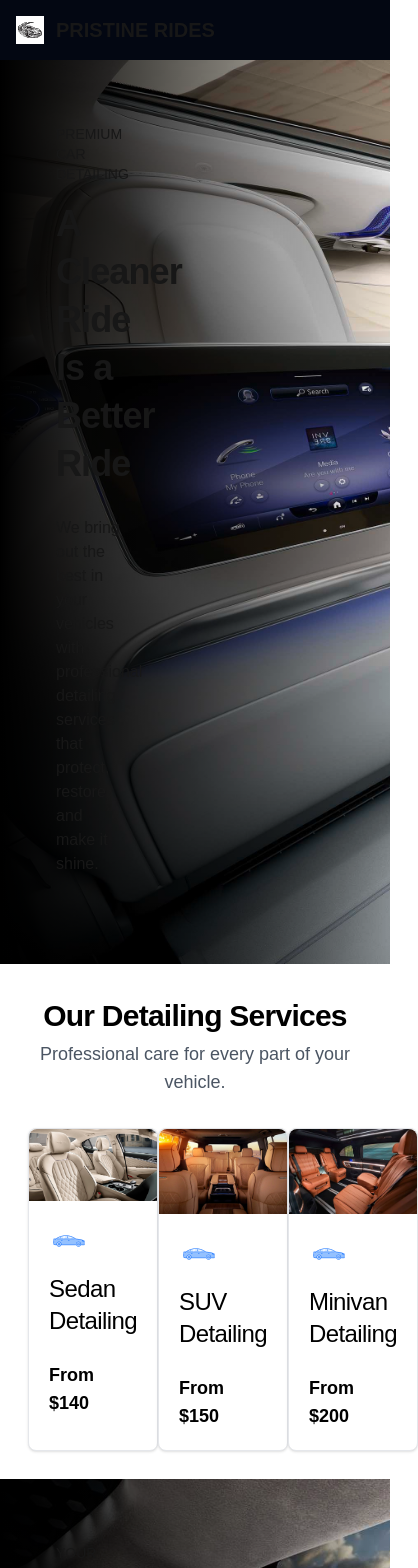
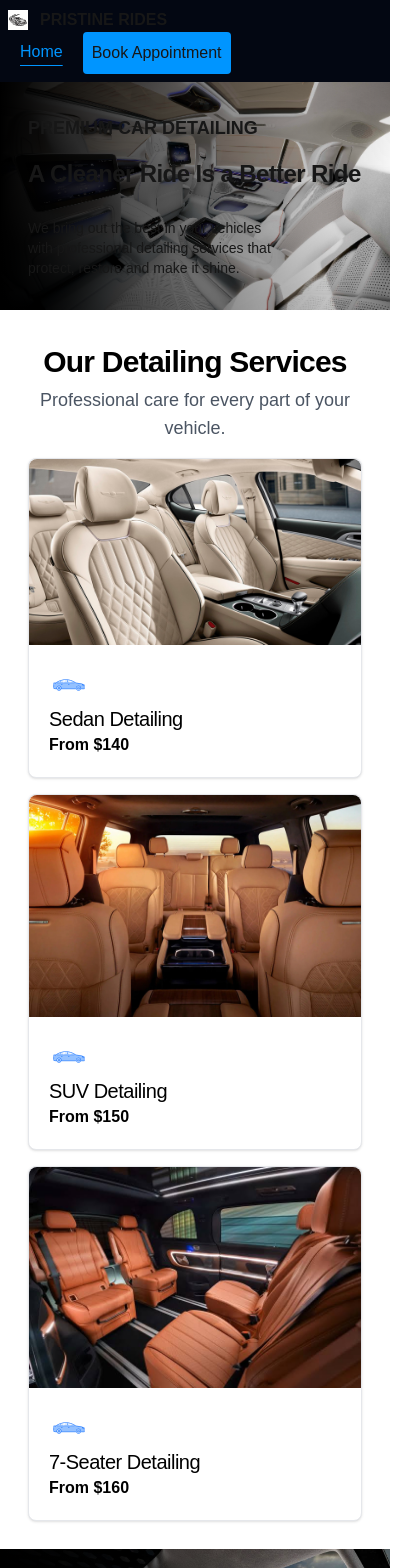
Before and after one commit to ICUBE321/pristine-rides, a Next.js app: page / in a window 390 px wide. Shown: the top 1568 px of the page, 418 px wide, since content can reach past the window. Built offline with nearby package versions, Linux system fonts and the light colour scheme.

Commit message:
made app mobile responsive

```diff
--- a/app/page.js
+++ b/app/page.js
@@ -8,13 +8,15 @@ export default function Home() {
       <Navbar />
       {/* Header */}
       <div className="block bg-[url(/benz-interior.jpg)] bg-no-repeat bg-cover bg-left">
-        <div className="bg-linear-to-r from-black to-transparent py-16 px-14">
-          <div className="flex-col max-w-1/4">
-            <h2 className="text-sm">PREMIUM CAR DETAILING</h2>
-            <h5 className="mb-3 text-4xl pt-4 pb-4 font-semibold tracking-tight text-heading leading-12">
+        <div className="bg-linear-to-r from-black to-transparent py-8 lg:py-16 px-7 lg:px-14">
+          <div className="flex-col lg:max-w-1/4">
+            <h2 className="text-lg lg:text-sm font-bold lg:font-normal">
+              PREMIUM CAR DETAILING
+            </h2>
+            <h5 className="mb-3 text-2xl lg:text-4xl pt-4 pb-4 font-semibold tracking-tight text-heading lg:leading-12">
               A Cleaner Ride Is a Better Ride
             </h5>
-            <p className="text-body mb-6">
+            <p className="text-sm lg:text-lg lg:mb-6 w-3/4 lg:w-full">
               We bring out the best in your vehicles with professional detailing
               services that protect, restore and make it shine.
             </p>
@@ -26,18 +28,16 @@ export default function Home() {
         <h5 className="text-3xl font-semibold tracking-tight text-heading leading-12 text-center">
           Our Detailing Services
         </h5>
-        <p className="text-body mb-8 text-center text-lg text-gray-600">
+        <p className="mb-4 lg:mb-8 text-center text-lg text-gray-600">
           Professional care for every part of your vehicle.
         </p>
-        <div className="flex justify-around">
-          <div className="max-w-xs bg-white border border-gray-200 rounded-lg shadow-sm">
-            <a href="#">
+        <div className="flex flex-col lg:flex-row items-center justify-normal lg:justify-around">
+          <div className="lg:max-w-xs bg-white border border-gray-200 rounded-lg shadow-sm mb-4 lg:mb-0">
             <img
               className="rounded-t-lg"
               src="genesis-interior.jpg"
               alt="Sedan image"
             />
-            </a>
             <div className="p-5">
               <img
                 className="w-10 h-10 rounded-full p-1"
@@ -45,25 +45,23 @@ export default function Home() {
                 alt="Rounded sedan avatar"
               />
               <div className="text-left">
-                <a href="#">
-                  <h5 className="mt-3 mb-6 text-2xl tracking-tight text-heading">
+                <h5 className="lg:mt-3 lg:mb-6 text-xl lg:text-2xl tracking-tight text-heading">
                   Sedan Detailing
                 </h5>
-                </a>
                 <div className="flex justify-between">
-                  <h5 className="text-lg font-semibold">From $140</h5>
+                  <h5 className="text-md lg:text-lg font-semibold">
+                    From $140
+                  </h5>
                 </div>
               </div>
             </div>
           </div>
-          <div className="max-w-xs bg-white border border-gray-200 rounded-lg shadow-sm">
-            <a href="#">
+          <div className="lg:max-w-xs bg-white border border-gray-200 rounded-lg shadow-sm mb-4 lg:mb-0">
             <img
               className="rounded-t-lg"
               src="suv interior.jpg"
               alt="SUV image"
             />
-            </a>
             <div className="p-5">
               <img
                 className="w-10 h-10 rounded-full p-1"
@@ -71,25 +69,23 @@ export default function Home() {
                 alt="Rounded sedan avatar"
               />
               <div className="text-left">
-                <a href="#">
-                  <h5 className="mt-3 mb-6 text-2xl tracking-tight text-heading">
+                <h5 className="lg:mt-3 lg:mb-6 text-xl lg:text-2xl tracking-tight text-heading">
                   SUV Detailing
                 </h5>
-                </a>
                 <div className="flex justify-between">
-                  <h5 className="text-lg font-semibold">From $150</h5>
+                  <h5 className="text-md lg:text-lg font-semibold">
+                    From $150
+                  </h5>
                 </div>
               </div>
             </div>
           </div>
-          <div className="max-w-xs bg-white border border-gray-200 rounded-lg shadow-sm">
-            <a href="#">
+          <div className="lg:max-w-xs bg-white border border-gray-200 rounded-lg shadow-sm">
             <img
               className="rounded-t-lg"
               src="benz-minivan-interior.jpeg"
               alt="Benz minivan image"
             />
-            </a>
             <div className="p-5">
               <img
                 className="w-10 h-10 rounded-full p-1"
@@ -97,13 +93,13 @@ export default function Home() {
                 alt="Rounded sedan avatar"
               />
               <div className="text-left">
-                <a href="#">
-                  <h5 className="mt-3 mb-6 text-2xl tracking-tight text-heading">
-                    Minivan Detailing
+                <h5 className="lg:mt-3 lg:mb-6 text-xl lg:text-2xl tracking-tight text-heading">
+                  7-Seater Detailing
                 </h5>
-                </a>
                 <div className="flex justify-between">
-                  <h5 className="text-lg font-semibold">From $200</h5>
+                  <h5 className="text-md lg:text-lg font-semibold">
+                    From $160
+                  </h5>
                 </div>
               </div>
             </div>
@@ -113,10 +109,12 @@ export default function Home() {
       {/* Book Now */}
       <div>
         <div className="block bg-[url(/aehra-suv-interior-view.jpg)] bg-no-repeat bg-cover bg-bottom">
-          <div className="bg-linear-to-r from-black to-transparent py-16 px-14">
-            <div className="flex-col max-w-1/3">
-              <h2 className="text-sm">YOUR VEHICLE DESERVES THE BEST</h2>
-              <h5 className="mb-3 text-4xl pt-3 pb-2 font-semibold tracking-tight text-heading leading-10">
+          <div className="bg-linear-to-r from-black to-transparent py-8 lg:py-16 px-7 lg:px-14">
+            <div className="w-full lg:max-w-1/3">
+              <h2 className="text-lg lg:text-sm font-bold lg:font-normal">
+                YOUR VEHICLE DESERVES THE BEST
+              </h2>
+              <h5 className="mb-3 text-2xl lg:text-4xl pt-3 pb-2 font-semibold tracking-tight text-heading leading-10">
                 Book Your Detailing Appointment Today
               </h5>
               <p className="text-body mb-6">
--- /dev/null
+++ b/components/booking.js
@@ -0,0 +1,74 @@
+import * as z from "zod";
+import emailjs from "@emailjs/browser";
+
+const AppointmentSchema = z.object({
+  name: z.string().nonempty(),
+  email: z.email().nonempty(),
+  phone: z.e164(),
+  make: z.string(),
+  model: z.string(),
+  year: z.string(),
+  service: z.string(),
+  date: z.string(),
+  message: z.string(),
+  promo: z.boolean(),
+});
+
+export function validateAppointment(appointment) {
+  try {
+    AppointmentSchema.parse(appointment);
+    return { success: true };
+  } catch (error) {
+    if (error instanceof z.ZodError) {
+      return { success: false, issues: error.issues };
+    } else {
+      return { success: false, error: error };
+    }
+  }
+}
+
+export async function sendEmail(appointment) {
+  const serviceID = process.env.NEXT_PUBLIC_SERVICE_ID;
+  const templateID = process.env.NEXT_PUBLIC_TEMPLATE_ID;
+  const userID = process.env.NEXT_PUBLIC_API_KEY;
+
+  const emailParams = {
+    name: appointment.name,
+    service: appointment.service,
+    date: appointment.date,
+    email: appointment.email,
+    phone: appointment.phone,
+    make: appointment.make,
+    model: appointment.model,
+    year: appointment.year,
+    message: appointment.message,
+    promo: appointment.promo ? "Yes" : "No",
+  };
+
+  try {
+    const response = await emailjs.send(
+      serviceID,
+      templateID,
+      emailParams,
+      userID,
+    );
+
+    return { status: response.status, text: response.text };
+  } catch (error) {
+    return { status: 500, error: error };
+  }
+}
+
+export function getMinimumDateTime() {
+  const minimumDateTime = new Date();
+  minimumDateTime.setDate(minimumDateTime.getDate() + 1);
+  minimumDateTime.setHours(0, 0, 0, 0);
+
+  const minDateTime = new Date(
+    minimumDateTime.getTime() - minimumDateTime.getTimezoneOffset() * 60_000,
+  )
+    .toISOString()
+    .slice(0, 16);
+
+  return minDateTime;
+}
--- a/components/navbar.js
+++ b/components/navbar.js
@@ -7,37 +7,35 @@ export function Navbar() {
 
   return (
     <nav className="bg-gray-950 sticky w-full z-20 top-0 inset-s-0 border-default">
-      <div className="max-w-7xl flex flex-wrap items-center justify-between mx-auto p-4">
+      <div className="lg:max-w-7xl flex flex-wrap items-center justify-between mx-auto p-2 lg:p-4">
         <Link
           href="/"
           className="flex items-center space-x-3 rtl:space-x-reverse"
         >
           <img
             src="pristine-rides-logo.svg"
-            className="h-7"
+            className="h-5 lg:h-7"
             alt="Pristine Rides Logo"
           />
-          <span className="self-center text-xl text-heading font-semibold whitespace-nowrap">
+          <span className="self-center lg:text-xl text-heading font-semibold whitespace-nowrap">
             PRISTINE RIDES
           </span>
         </Link>
-        <div className="hidden w-full md:block md:w-auto" id="navbar-default">
-          <ul className="font-medium flex flex-col p-4 md:p-0 mt-4 border border-default rounded-base bg-neutral-secondary-soft md:flex-row md:space-x-8 rtl:space-x-reverse md:mt-0 md:border-0 md:bg-neutral-primary">
-            <div className="flex mr-12">
+        <div className="lg:block lg:w-auto" id="navbar-default">
+          <ul className="lg:font-medium flex lg:p-0 lg:border-default rounded-base bg-neutral-secondary-soft lg:flex-row lg:space-x-8 rtl:space-x-reverse lg:mt-0 lg:border-0 lg:bg-neutral-primary">
             <li>
               <Link
                 href="/"
-                  className={`block py-2 px-3 rounded hover:text-electric-blue hover:underline hover:underline-offset-8 ${pathname === "/" ? "text-electric-blue underline underline-offset-8 decoration-electric-blue" : "text-white bg-brand"}`}
+                className={`block py-2 px-3 mr-2 lg:mr-0 rounded hover:text-electric-blue hover:underline hover:underline-offset-8 ${pathname === "/" ? "text-electric-blue underline underline-offset-8 decoration-electric-blue" : "text-white bg-brand"}`}
                 aria-current="page"
               >
                 Home
               </Link>
             </li>
-            </div>
             <li>
               <a
                 href="/book"
-                className="block bg-electric-blue box-border border border-transparent hover:bg-brand-strong py-2 px-4 text-heading rounded hover:bg-blue-800"
+                className="block bg-electric-blue box-border border border-transparent hover:bg-brand-strong py-2 px-2 lg:px-4 text-heading rounded hover:bg-blue-800"
               >
                 Book Appointment
               </a>
```
Also changed, not shown: app/book/page.js (+30 -91 lines), 1 other file (tests, documents, lock files or other folders). Lines whose indentation alone changed are shown as unchanged.
